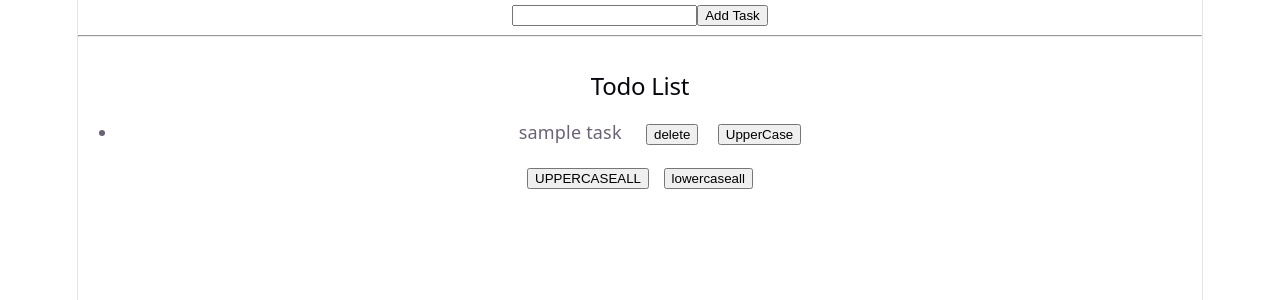
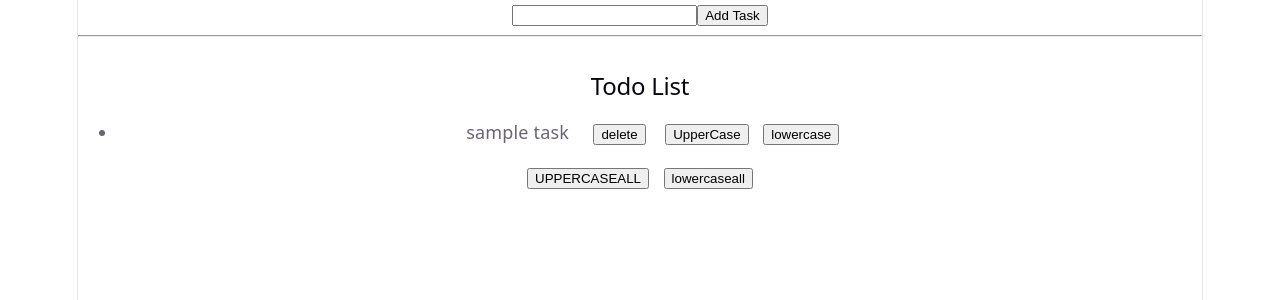
Before and after one commit to pritjon2002-beep/React, a React (Vite) app in the folder react-state2/: page / in a window 1280 px wide. Shown: the top 300 px of the page. Built offline with nearby package versions, Linux system fonts and the light colour scheme.

Commit message:
specific todo tolowercase

```diff
--- a/react-state2/src/TodoList.jsx
+++ b/react-state2/src/TodoList.jsx
@@ -59,6 +59,21 @@ export default function TodoList() {
     });
   };
 
+  let lowerCaseOne = (id)=>{
+    setTodos((prevTask)=>{
+        return prevTask.map((todo)=>{
+            if(todo.id == id ){
+                return{
+                    ...todo,
+                    task: todo.task.toLowerCase()
+                }
+            }else{
+                return todo
+            }
+        })
+    })
+  }
+
   return (
     <div>
       <input type="text" value={inpTask} onChange={inputTask} />
@@ -73,7 +88,8 @@ export default function TodoList() {
             <li key={todo.id}>
               <span> {todo.task}</span> &nbsp; &nbsp;{" "}
               <button onClick={() => deleteTask(todo.id)}>delete</button> &nbsp; &nbsp;
-              <button onClick={() => upperCaseOne(todo.id)}>UpperCase</button>
+              <button onClick={() => upperCaseOne(todo.id)}>UpperCase</button>&nbsp; &nbsp;
+              <button onClick={() => lowerCaseOne(todo.id)}>lowercase</button>&nbsp; &nbsp;
             </li>
           );
         })}
```
